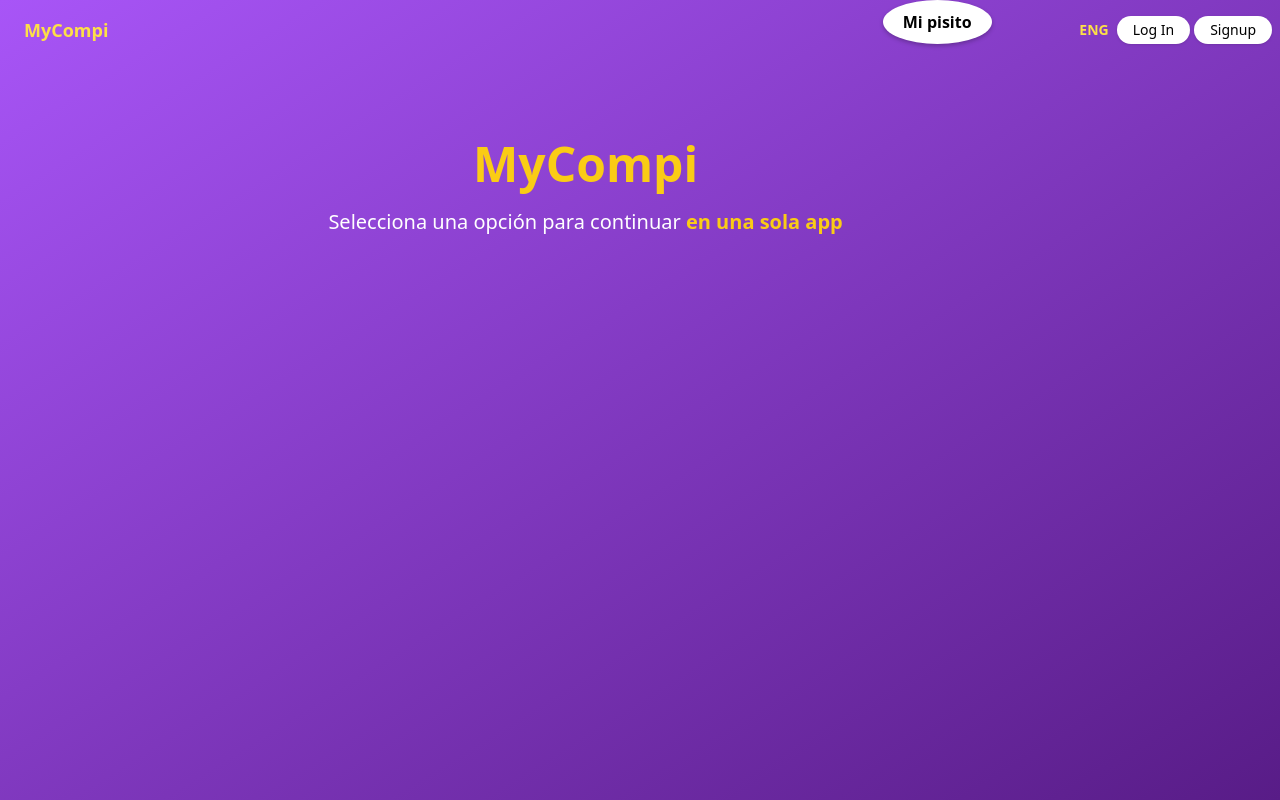
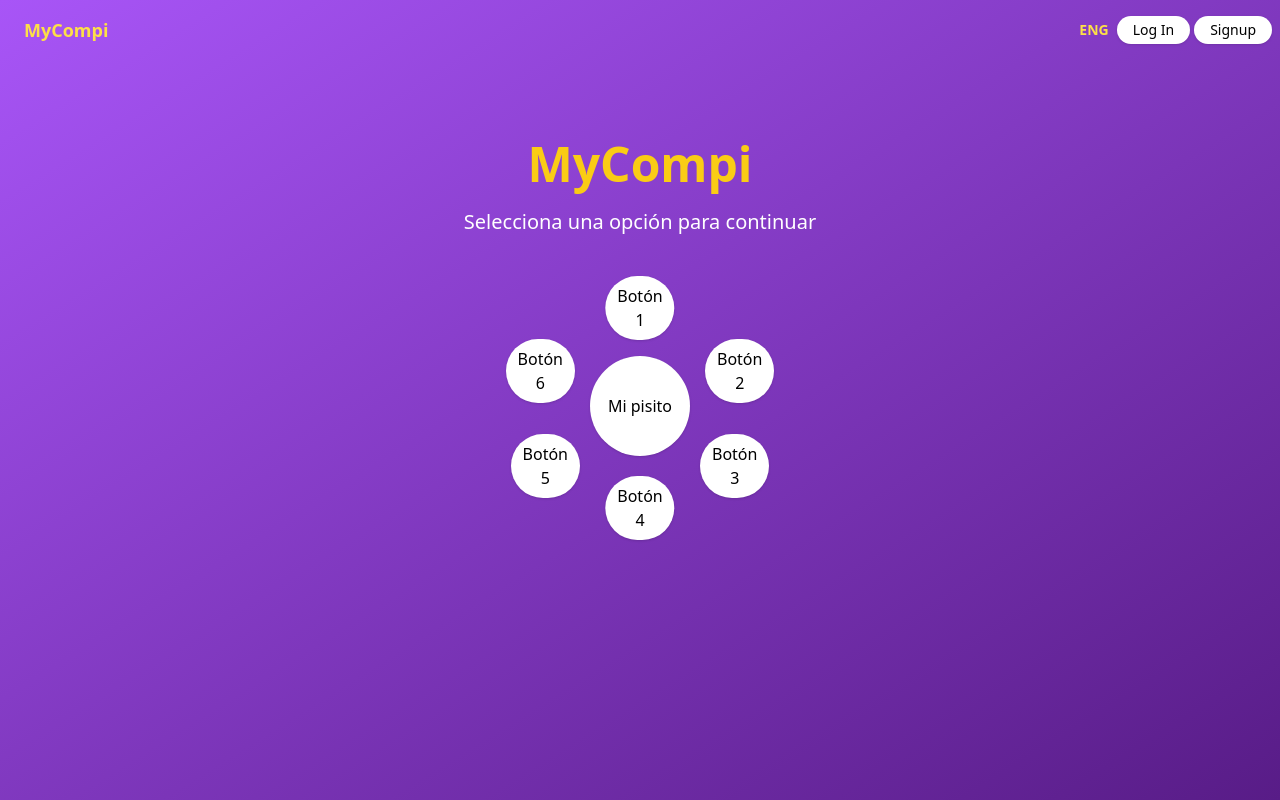
Before and after one commit to frankgimeno3/mycompi, a Next.js app: page /dashboard in a window 1280 px wide. Built offline with nearby package versions, Linux system fonts and the light colour scheme.

Commit message:
añado estructura principal al mainroller

```diff
--- a/components/dashboard/Mainroller.tsx
+++ b/components/dashboard/Mainroller.tsx
@@ -2,20 +2,82 @@ import React from 'react';
 
 const Mainroller: React.FC = () => {
   return (
-    <div style={{ display: 'flex', justifyContent: 'center', alignItems: 'center' }}>
+    <div className="flex justify-center items-center mt-20">
+      <div className="relative mt-10">
         <button
+          className="bg-white rounded-full shadow text-black px-3 py-2 "
           style={{
-          backgroundColor: 'white',
-          borderRadius: '100%',
-          boxShadow: '0px 2px 4px rgba(0, 0, 0, 0.25)',
-          color: 'black',
-          padding: '10px 20px',
-          fontSize: '16px',
-          fontWeight: 'bold'
+            width: '100px',
+            height: '100px',
+            borderRadius: '50%',
+            display: 'flex',
+            justifyContent: 'center',
+            alignItems: 'center',
           }}
         >
           Mi pisito
         </button>
+        <button
+          className="bg-white rounded-full shadow text-black px-3 py-2  absolute"
+          style={{
+            top: '-80px',
+            left: '50%',
+            transform: 'translateX(-50%)',
+          }}
+        >
+          Botón 1
+        </button>
+        <button
+          className="bg-white rounded-full shadow text-black px-3 py-2  absolute"
+          style={{
+            top: '15px',
+            left: '115px',
+            transform: 'translateY(-50%)',
+          }}
+        >
+          Botón 2
+        </button>
+        <button
+          className="bg-white rounded-full shadow text-black px-3 py-2  absolute"
+          style={{
+            top: '110px',
+            left: '110px',
+            transform: 'translateY(-50%)',
+          }}
+        >
+          Botón 3
+        </button>
+        <button
+          className="bg-white rounded-full shadow text-black px-3 py-2  absolute"
+          style={{
+            top: '120px',
+            left: '50%',
+            transform: 'translateX(-50%)',
+          }}
+        >
+          Botón 4
+        </button>
+        <button
+          className="bg-white rounded-full shadow text-black px-3 py-2  absolute"
+          style={{
+            top: '110px',
+            right: '110px',
+            transform: 'translateY(-50%)',
+          }}
+        >
+          Botón 5
+        </button>
+        <button
+          className="bg-white rounded-full shadow text-black px-3 py-2  absolute"
+          style={{
+            top: '15px',
+            right: '115px',
+            transform: 'translateY(-50%)',
+          }}
+        >
+          Botón 6
+        </button>
+      </div>
     </div>
   );
 };
--- a/pages/_app.tsx
+++ b/pages/_app.tsx
@@ -6,7 +6,7 @@ export default function App({ Component, pageProps }: AppProps) {
   return (
     <>
     <Head>
-    <title>Empleotecnic.com</title>
+    <title>Mycompi</title>
     <link rel="icon" href="/icons/minimal.png" />
   </Head>
   <Navbar/>
--- a/pages/dashboard/index.tsx
+++ b/pages/dashboard/index.tsx
@@ -8,10 +8,11 @@ const Dashgboard: React.FC = () => {
     <div className="min-h-screen flex items-start justify-center bg-gradient-to-br from-purple-500 to-purple-900">
       <div className="text-center mt-5 p-10">
         <h1 className="text-5xl font-bold text-yellow-400 mt-20">MyCompi</h1>
-        <h2 className="text-white text-xl  mt-5">Selecciona una opción para continuar <span className='font-bold text-yellow-400'>en una sola app</span></h2>
-      </div>
+        <h2 className="text-white text-xl  mt-5">Selecciona una opción para continuar </h2>
       <Mainroller/>
       <Servicestab/>
+      </div>
+
     </div>
   );
 };
```
Lines whose indentation alone changed are shown as unchanged.
